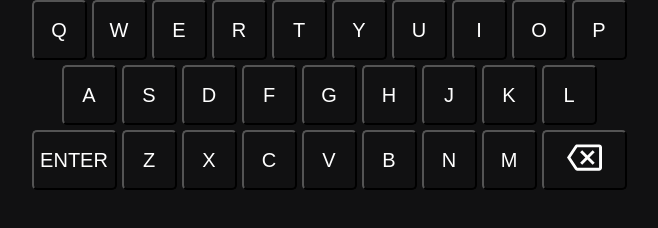
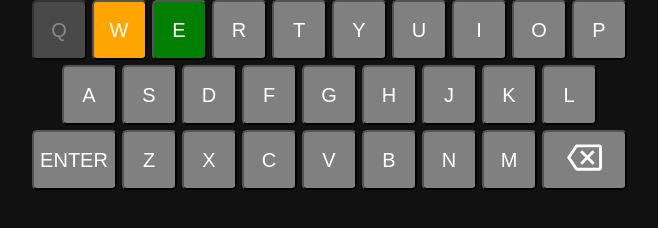
Before and after one commit to mihrpsah/Wordle-Clone, a plain HTML site: page index.html in a window 1280 px wide. Shown: the whole page, without its empty margins (311-969 px from the left). Drawn offline with Linux system fonts and the light colour scheme.

Commit message:
Fixed colors

```diff
--- a/index.html
+++ b/index.html
@@ -11,9 +11,9 @@
 
 <body>
     <div class="keyboard">
-        <button class="key" data-key="Q">Q</button>
-        <button class="key" data-key="W">W</button>
-        <button class="key" data-key="E">E</button>
+        <button class="key wrong" data-key="Q">Q</button>
+        <button class="key wrong-location" data-key="W">W</button>
+        <button class="key correct" data-key="E">E</button>
         <button class="key" data-key="R">R</button>
         <button class="key" data-key="T">T</button>
         <button class="key" data-key="Y">Y</button>
--- a/style.css
+++ b/style.css
@@ -23,11 +23,12 @@ body{
 .key{
     font-size: inherit;
     grid-column: span 2;
-    background-color: hsl(
-        var(--hue, 200)
+    /* background-color: hsl(
+        var(--hue, 200),
         var(--saturation, 1%),
         calc(var(--lightness-offset, 0%)+var(--lightness, 51%))
-        );
+        ); */
+        background-color: grey;
     color: #FFF;
     fill: #FFF;
     text-transform: uppercase;
@@ -44,18 +45,22 @@ body{
     height: 1.75em;
 }
 .key:hover, .key:focus{
-     --lightness-offset: 10%;
+     /* --lightness-offset: 10%; */
+     opacity: 75%;
 }
 .key.wrong{
-    --lightness: 23%;
+    /* --lightness: 23%; */
+    opacity: 50%;
 }
 .key.wrong-location{
-    --hue: 49;
+    /* --hue: 49;
     --saturation: 51%;
-    --lightness: 47%;
+    --lightness: 47%; */
+    background-color: orange;
 }
 .key.correct{
-    --hue: 115;
+    /* --hue: 115;
     --saturation: 29%;
-    --lightness: 43%;
+    --lightness: 43%; */
+    background-color: green;
 }
```
